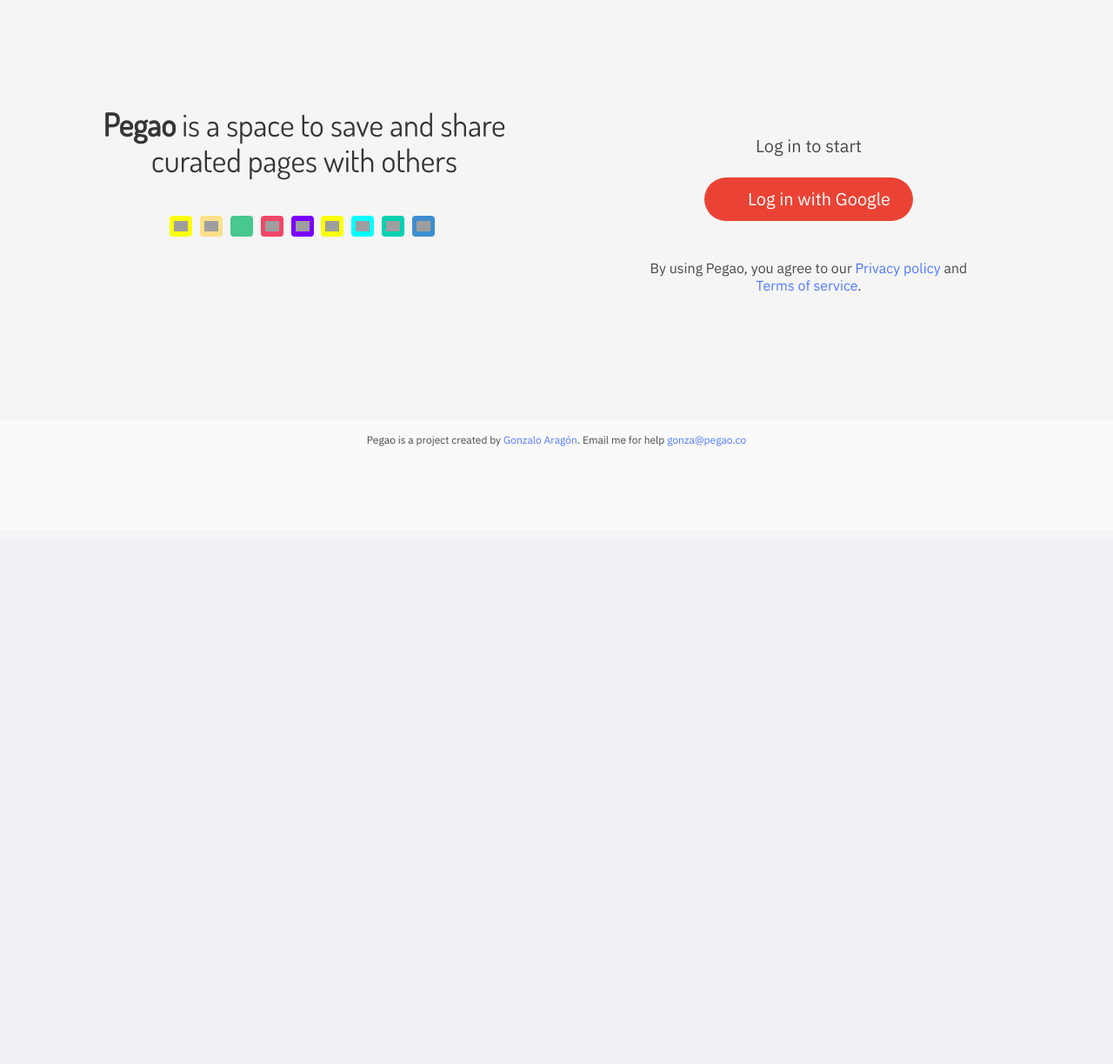
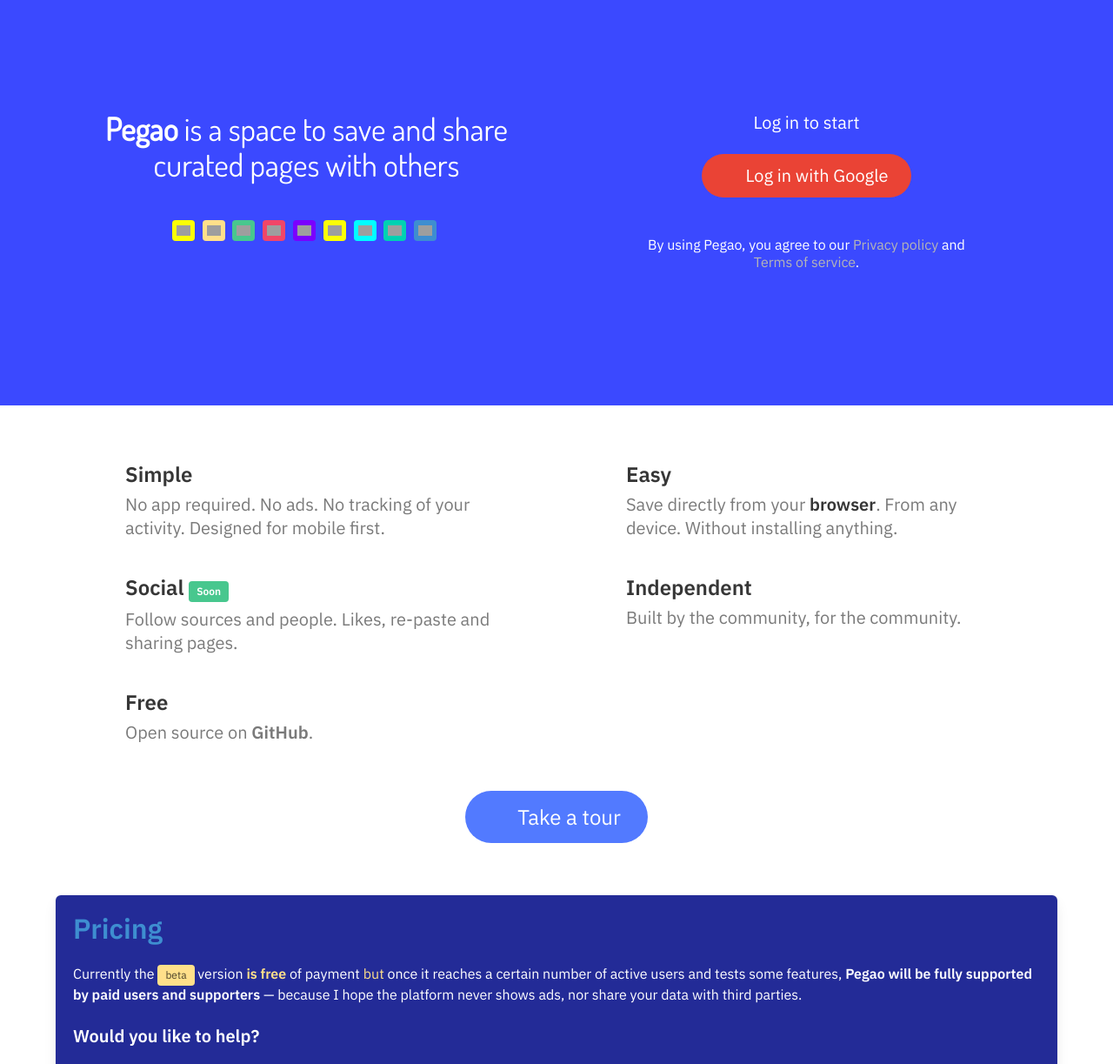
Before and after one commit to zakokor/pegao, a Django app: page / in a window 1280 px wide. Shown: the part 180-1403 px from the top of the page at 87% size. Before the commit the page ends 693 px from the top, so only its background shows below. Run offline with Django 3.2, Linux system fonts and the light colour scheme; style sheets or scripts are compiled from the project's sources; parts of the project's set-up code (start-up, migrations or seed data) failed here and were passed over; some libraries are stand-ins or nearby versions; grey boxes are pictures that could not be loaded.

Commit message:
changes look&fell home page,tour and submit

```diff
--- a/dione/src/components/Submit.js
+++ b/dione/src/components/Submit.js
@@ -271,7 +271,7 @@ class Submit extends PureComponent {
             <form onSubmit={this.handleSubmit} className="has-backg1round-white">
               <div className="columns is-multiline is-mobile is-centered is-gapless">
                 <div className="column is-three-fifths-desktop is-full-touch has-margin-bottom-10">
-                  <h1 className="title is-auto-3 has-text-info">Paste the link as...</h1>
+                  <h1 className="title is-auto-3 has-text-info">Save and share as...</h1>
                 </div>
                 <div className="column is-three-fifths-desktop is-full-touch has-text-centered">
                   <textarea className="textarea is-info is-large"
--- a/dione/src/main.scss
+++ b/dione/src/main.scss
@@ -4,7 +4,7 @@
 
 $section-padding: 3.8rem 0rem 0rem 0rem !default;
 $section-padding-medium: 9rem 1.5rem 0rem !default;
-$footer-padding: 1rem 1.5rem 6rem;
+$footer-padding: 1.5rem 1.5rem 6rem;
 
 $body-background-color: hsl(0, 0%, 96%);
 
@@ -29,6 +29,55 @@ $tabs-link-active-border-bottom-color: hsl(0, 0%, 86%);
 @import "~bulma/bulma";
 
 //custom zakokor 01-03-19
+.mini-cards {
+  counter-reset: bd-links;
+}
+@media screen and (max-width: $desktop - 1px) {
+  .mini-cards {
+    margin-left: -1.5rem;
+    margin-right: -1.5rem;
+  }
+}
+@media screen and (min-width: $desktop) {
+  .mini-cards {
+    display: flex;
+    flex-wrap: wrap;
+  }
+  .mini-card {
+    width: 50%;
+  }
+}
+
+.mini-card:hover {
+  background-color: #fafafa;
+}
+.mini-card {
+  border-radius: 6px;
+  color: #7a7a7a;
+  display: block;
+  font-size: 1.25rem;
+  padding: 1rem 3rem 1.5rem 5rem;
+  position: relative;
+  transition-duration: 86ms;
+  transition-property: background-color,color;
+}
+.mini-card-figure {
+  position: absolute;
+  right: calc(100% + .75em);
+  text-align: center;
+  top: 0;
+  min-width: 1.5em;
+}
+.mini-card-name {
+  color: #363636;
+  font-size: 1.5rem;
+  font-weight: 600;
+  line-height: 1.25;
+  margin-bottom: .25em;
+  position: relative;
+}
+
+
 .is-borderless { border:0 }
 .is-border-bottom { border:0;border-bottom:1px solid $grey }
 
@@ -92,6 +141,11 @@ svg {
     color: #fff;
 }
 
+.image.is-200 {
+  //height: 48px;
+  width: 500px;
+}
+
 //columns
 .width80 {
   width:80px;
@@ -121,6 +175,25 @@ svg {
 }
 .has-background-orange {
   background-color: #f15a24
+}
+.has-background-blue {
+  background-color: #3b49ff;
+}
+.has-background-dark-blue {
+  background-color: #232b97;
+}
+.has-background-light-blue {
+  background-color: #e6efff;
+}
+.has-background-facebook {
+  background-color: #4267b2;
+  border-color: transparent;
+  color: #fff;
+}
+.has-background-twitter {
+  background-color: #55acee;
+  border-color: transparent;
+  color: #fff;
 }
 
 //on desktop
@@ -153,7 +226,7 @@ svg {
     font-size: 1.2rem;
   }
 }
-//.image img.is-square3 { border-radius:  45% 40% 40% 40% ; }
+.image img.is-squared-rounded { -moz-border-radius: 0.5rem; border-radius: 0.5rem; }
 
 
 .has-border-white { border:3px solid $white }
@@ -344,6 +417,10 @@ table tbody > p {
 .em-cry{background-image:url("https://twemoji.maxcdn.com/2/72x72/1f622.png")}
 .em-cry.em-svg{background:url("https://twemoji.maxcdn.com/2/72x72/1f622.png");background-image:url("https://twemoji.maxcdn.com/2/svg/1f622.svg"),none}
 
+.em-clap{background-image:url("https://twemoji.maxcdn.com/2/72x72/1f44f.png")}
+.em-clap.em-svg{background:url("https://twemoji.maxcdn.com/2/72x72/1f44f.png");background-image:url("https://twemoji.maxcdn.com/2/svg/1f44f.svg"),none}
+
+
 //tooltip
 .tippy-tooltip.grey-theme {
   color: $white;
--- a/dione/templates/index.html
+++ b/dione/templates/index.html
@@ -1,16 +1,15 @@
 {% extends 'base.html' %}
 
 {% block content %}
-<section class="hero is-medium">
+<section class="hero is-medium has-background-blue">
   <div class="hero-body">
-    <div class="container">
-      <div class="columns">
+    <div class="columns has-padding-5">
       <div class="column is-half">
         <div class="columns is-multiline">
           <div class="column is-full has-text-centered">
-              <h1 class="title is-family-intro"><strong>Pegao</strong> is a space to save and share curated pages with others</h1>
+            <h1 class="title is-family-intro has-text-white"><strong>Pegao</strong> is a space to save and share curated pages with others</h1>
           </div>
-            <div class="column is-half1 has-text-centered has-margin-top-20">
+          <div class="column is-half1 has-text-centered has-margin-top-20 has-margin-bottom-40">
             <span class="tag is-light-yellow has-padding-5 has-margin-right-5"><i class="em em-fire"></i></span>
             <span class="tag is-warning has-padding-5 has-margin-right-5"><i class="em em-star"></i></span>
             <span class="tag is-success has-padding-5 has-margin-right-5"><i class="em em-clap"></i></span>
@@ -24,9 +23,9 @@
         </div>
       </div>
       <div class="column is-half">
-          <div class="columns is-multiline is-centered has-margin-top-20">
+        <div class="columns is-multiline is-centered">
           <div class="column is-full has-text-centered">
-              <h2 class="subtitle">Log in to start</h2>
+            <h2 class="subtitle has-text-white">Log in to start</h2>
           </div>
           <div class="column is-full has-text-centered">
             <a href="{% url 'social:begin' 'google-oauth2' %}" class="button is-google is-rounded is-medium">
@@ -36,15 +35,139 @@
               <span>Log in with Google</span>
             </a>
           </div>
-            <div class="column is-three-quarters has-text-centered has-margin-top-20">
-              By using Pegao, you agree to our <a href="privacy" target="_blank">Privacy policy</a> and <a href="terms" target="_blank">Terms of service</a>.
-            </div>
+          <div class="column is-three-quarters has-text-centered has-margin-top-20 has-text-white">
+            By using Pegao, you agree to our <a href="privacy" target="_blank" class="has-text-grey-light">Privacy policy</a> and <a href="terms" target="_blank" class="has-text-grey-light">Terms of service</a>.
           </div>
         </div>
       </div>
     </div>
   </div>
 </section>
+<section class="hero has-background-white">
+  <div class="hero-body">
+    <div class="container">
+      <nav class="mini-cards">
+        <span class="mini-card">
+          <h2 class="mini-card-name">
+            <span class="icon mini-card-figure">
+              <i class="uil uil-square-shape is-size-2 has-text-link"></i>
+            </span>
+            Simple
+          </h2>
+          <p class="mini-card-subtitle">
+            No app required. No ads. No tracking of your activity. Designed for mobile first.
+          </p>
+        </span>
+
+        <span class="mini-card">
+          <h2 class="mini-card-name">
+            <span class="icon mini-card-figure">
+              <i class="uil uil-grin-tongue-wink is-size-2 has-text-orange"></i>
+            </span>
+            Easy
+          </h2>
+          <p class="mini-card-subtitle">
+            Save directly from your <strong>browser</strong>. From any device. Without installing anything.
+          </p>
+        </span>
+
+        <span class="mini-card">
+          <h2 class="mini-card-name">
+            <span class="icon mini-card-figure">
+              <i class="uil uil-megaphone is-size-2 has-text-primary"></i>
+            </span>
+            Social
+            <span class="tag is-success">Soon</span>
+          </h2>
+          <p class="mini-card-subtitle">
+            Follow sources and people. Likes, re-paste and sharing pages.
+          </p>
+        </span>
+
+        <span class="mini-card">
+          <h2 class="mini-card-name">
+            <span class="icon mini-card-figure">
+              <i class="uil uil-heart is-size-2 has-text-danger"></i>
+            </span>
+            Independent
+          </h2>
+          <p class="mini-card-subtitle">
+            Built by the community, for the community.
+          </p>
+        </span>
+
+        <a class="mini-card" href="https://github.com/zakokor/pegao" target="_blank">
+          <h2 class="mini-card-name">
+            <span class="icon mini-card-figure">
+              <i class="uil uil-github is-size-2 has-text-black"></i>
+            </span>
+            Free
+          </h2>
+          <p class="mini-card-subtitle">
+            Open source on <strong>GitHub</strong>.
+          </p>
+        </a>
+      </nav>
+
+      <div class="has-text-centered has-padding-30">
+        <a href="tour" class="button is-link is-rounded is-large">
+          <span class="icon">
+            <i class="uil uil-play"></i>
+          </span>
+          <span>Take a tour</span>
+        </a>
+      </div>
+
+      <div class="box has-margin-top-30 has-background-dark-blue">
+        <div class="content">
+          <h3 class="title is-3 has-text-info">Pricing</h3>
+          <p class="has-text-white">
+            Currently the <span class="tag is-warning">beta</span> version <strong class="has-text-warning">is free</strong> of payment <span class="has-text-warning">but</span> once it reaches a certain number of active users and tests some features, <strong class="has-text-white">Pegao will be fully supported by paid users and supporters</strong> — because I hope the platform never shows ads, nor share your data with third parties.
+          </p>
+
+          <h3 class="title is-5 has-text-white has-margin-top1-30">Would you like to help?</h3>
+
+          <div class="field">
+            <p class="control">
+              <a class="bd-patreon-button" href="https://www.patreon.com/zakokor" target="_blank">
+                <img src="https://c5.patreon.com/external/logo/become_a_patron_button@2x.png" alt="Become a Patron" width="190" />
+              </a>
+            </p>
+            <p class="control">
+              <a href="https://www.facebook.com/sharer/sharer.php?u=https://pegao.co" class="button has-background-facebook is-medium" target="_blank">
+                <span class="icon">
+                  <i class="uil uil-facebook"></i>
+                </span>
+                <span>Share</span>
+              </a>
+            </p>
+            <p class="control">
+              <a href="http://twitter.com/share?text=Pegao is a space to save and share curated pages with others&url=https://pegao.co" class="button has-background-twitter is-medium" target="_blank">
+                <span class="icon">
+                  <i class="uil uil-twitter"></i>
+                </span>
+                <span>Share</span>
+              </a>
+            </p>
+          </div>
+
+          <p class="has-text-white has-margin-top-20">Thank you for considering this effort and for all your support using and contributing to Pegao!</p>
+        </div>
+      </div>
+
+      <div class="has-text-right has-padding-t1op-30">
+        <a href="{% url 'social:begin' 'google-oauth2' %}" class="button is-google is-rounded is-medium">
+          <span class="icon">
+            <i class="uil uil-google"></i>
+          </span>
+          <span>Log in with Google</span>
+        </a>
+      </div>
+
+    </div>
+  </div>
+</section>
+
 <footer class="footer">
   <div class="content has-text-centered">
     <p class="is-size-7">
--- a/dione/urls.py
+++ b/dione/urls.py
@@ -2,6 +2,10 @@ from django.urls import path #, re_path
 from . import views
 
 urlpatterns = [
+  #articles
+  path('tour', views.tour ),
+  path('getting-started', views.getting_started ),
+
   path('http<path:url>', views.submit ),
   #re_path(r'^(?P<url>.*)/$', views.submit ),
   #re_path(r'^(http|http(s)\?://[\w-]+\.)+(?P<url>)?', views.submit ),
@@ -20,6 +24,4 @@ urlpatterns = [
   path('terms', views.terms ),
   path('privacy', views.privacy ),
 
-  path('getting-started', views.getting_started ),
-
 ]
--- a/dione/views.py
+++ b/dione/views.py
@@ -30,5 +30,9 @@ def terms(request):
 def privacy(request):
       return render(request, 'privacy.html')
 
+#articles
+def tour(request):
+      return render(request, 'articles/tour.html')
+
 def getting_started(request):
       return render(request, 'articles/how-do-i-paste-a-link.html')
--- a/templates/base.html
+++ b/templates/base.html
@@ -3,7 +3,20 @@
 <head>
   <meta charset="utf-8">
   <meta name="viewport" content="width=device-width, initial-scale=1">
+
   {% load static %}
+  <meta name="description" content="Pegao is a space to save and share pages" />
+
+  <meta property="og:url" content="https://www.pegao.co" />
+  <meta property="og:type" content="website" />
+  <meta property="og:title" content="Pegao" />
+  <meta property="og:description" content="A space to save and share pages" />
+  <meta property="og:image" content="{% static "img/apple-touch-icon-144x144.png" %}" />
+
+  <meta name="twitter:title" content="Pegao" />
+  <meta name="twitter:description" content="A space to save and share pages" />
+  <meta name="twitter:image" content="{% static "img/apple-touch-icon-144x144.png" %}" />
+
   <link rel="icon" type="image/png" href="{% static "img/favicon-196x196.png" %}" sizes="196x196" />
   <link rel="icon" type="image/png" href="{% static "img/favicon-96x96.png" %}" sizes="96x96"/>
   <link rel="icon" type="image/png" href="{% static "img/favicon-32x32.png" %}" sizes="32x32" />
@@ -14,7 +27,8 @@
   <link rel="apple-touch-icon-precomposed" sizes="72x72" href="{% static "img/apple-touch-icon-72x72.png" %}" />
   <link rel="apple-touch-icon-precomposed" sizes="144x144" href="{% static "img/apple-touch-icon-144x144.png" %}" />
   <link rel="stylesheet" href="{% static "dist/main.css" %}">
-  <link rel="stylesheet" href="https://unicons.iconscout.com/release/v0.0.4/css/unicons.css">
+  <link rel="stylesheet" href="https://unicons.iconscout.com/release/v1.0.0/css/unicons.css">
+
   <!-- Global site tag (gtag.js) - Google Analytics -->
   <script async src="https://www.googletagmanager.com/gtag/js?id=UA-142105356-1"></script>
   <script>
@@ -30,7 +44,7 @@
 <nav class="navbar is-spaced has-shadow" role="navigation" aria-label="main navigation">
   <div class="navbar-brand">
     <a class="navbar-item" href="/">
-      <img src="{% static "img/big.pegao.svg" %}" width="140px">
+      <img src="{% static "img/big.pegao.svg" %}" width="140px"> <span class="tag is-warning">beta</span>
     </a>
 
     <a class="navbar-item is-hidden-desktop" href="https://github.com/zakokor/pegao" target="_blank">
@@ -45,15 +59,12 @@
       </span>
     </a>
 
-    <div class="navbar-item is-hidden-desktop">
-      <div class="field is-grouped is-grouped-multiline">
-        <p class="control">
-          <a class="bd-patreon-button" href="https://www.patreon.com/zakokor" target="_blank">
-            <img src="https://c5.patreon.com/external/logo/become_a_patron_button@2x.png" alt="Become a Patron" width="148" height="36" />
-          </a>
-        </p>
-      </div>
-    </div>
+    <a class="navbar-item is-hidden-desktop" href="https://www.patreon.com/zakokor" target="_blank">
+      <span class="icon has-text-patreon">
+        <svg class="svg-inline" aria-hidden="true" data-prefix="fab" data-icon="patreon" role="img" xmlns="http://www.w3.org/2000/svg" viewBox="0 0 512 512" data-fa-i2svg=""><path fill="currentColor" d="M512 194.8c0 101.3-82.4 183.8-183.8 183.8-101.7 0-184.4-82.4-184.4-183.8 0-101.6 82.7-184.3 184.4-184.3C429.6 10.5 512 93.2 512 194.8zM0 501.5h90v-491H0v491z"></path></svg>
+      </span>
+    </a>
+
   </div>
 
   <div id="navMenuIndex" class="navbar-menu">
```
Also changed, not shown: dione/templates/articles/how-do-i-paste-a-link.html (+8 -0 lines), dione/templates/articles/tour.html (added, +93 -0 lines), dione/static/img/screen-first-list.png (added), dione/static/img/screen-submit.png (added), dione/static/img/screen-wall.png (added). Lines whose indentation alone changed are shown as unchanged.
